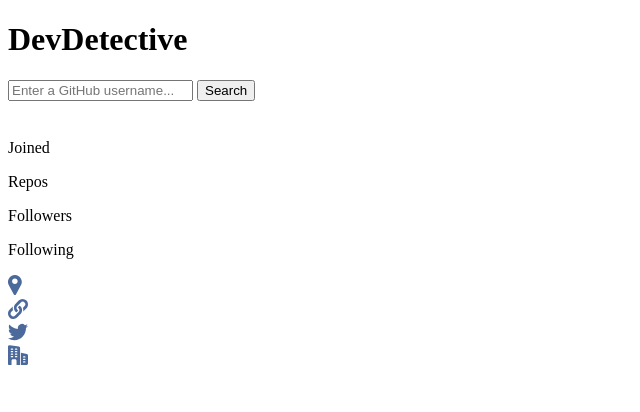
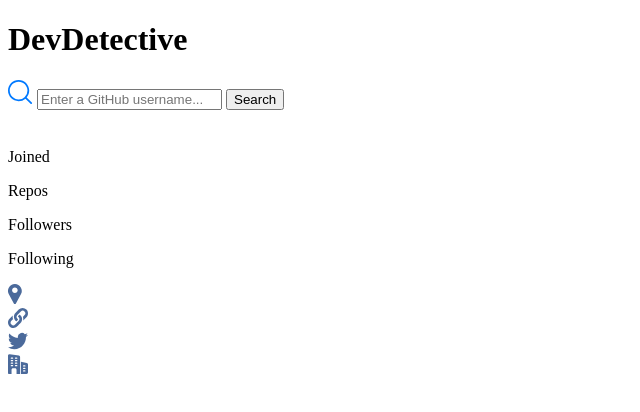
Before and after one commit to Kumar-Akshat22/project-devdetective, a plain HTML site: page index.html in a window 1280 px wide. Shown: the whole page, without its empty margins (0-640 px from the left). Drawn offline with Linux system fonts and the light colour scheme.

Commit message:
added some ids

```diff
--- a/index.html
+++ b/index.html
@@ -10,7 +10,7 @@
     <div id="wrapper">
 
         <!-- Container Div -->
-        <div>
+        <div class="container">
 
             <!-- Heading div -->
             <div>
@@ -30,13 +30,11 @@
             <!-- SearchBar div -->
             <div>
 
-                <form>
+                    <img src="./assets/images/search-icon.svg"></img>
+                    <input type="search" placeholder="Enter a GitHub username..." id="input">
+                    <button id="search">Search</button>
 
-                    <i></i>
-                    <input type="text" placeholder="Enter a GitHub username...">
-                    <button>Search</button>
 
-                </form>
             </div>
 
             <!-- Profile Information div -->
```
